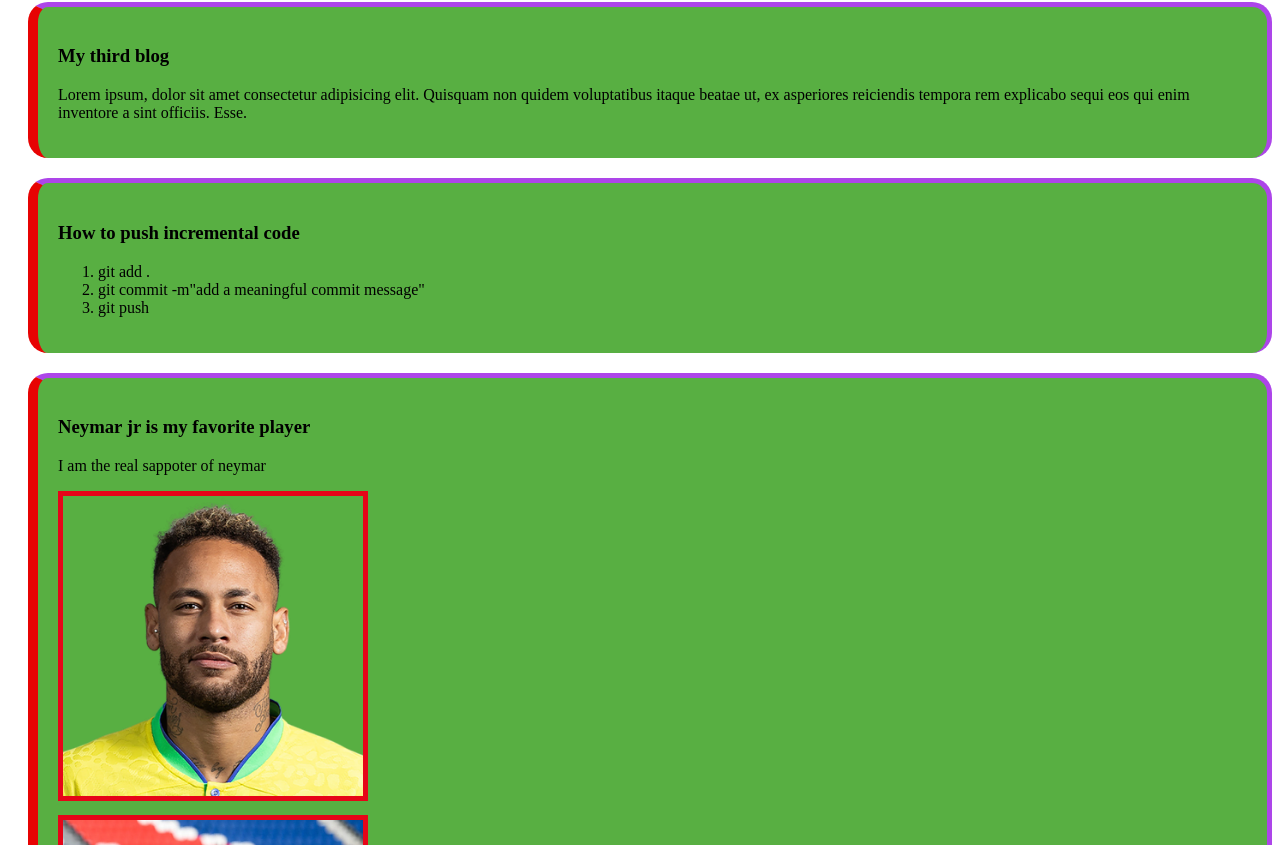
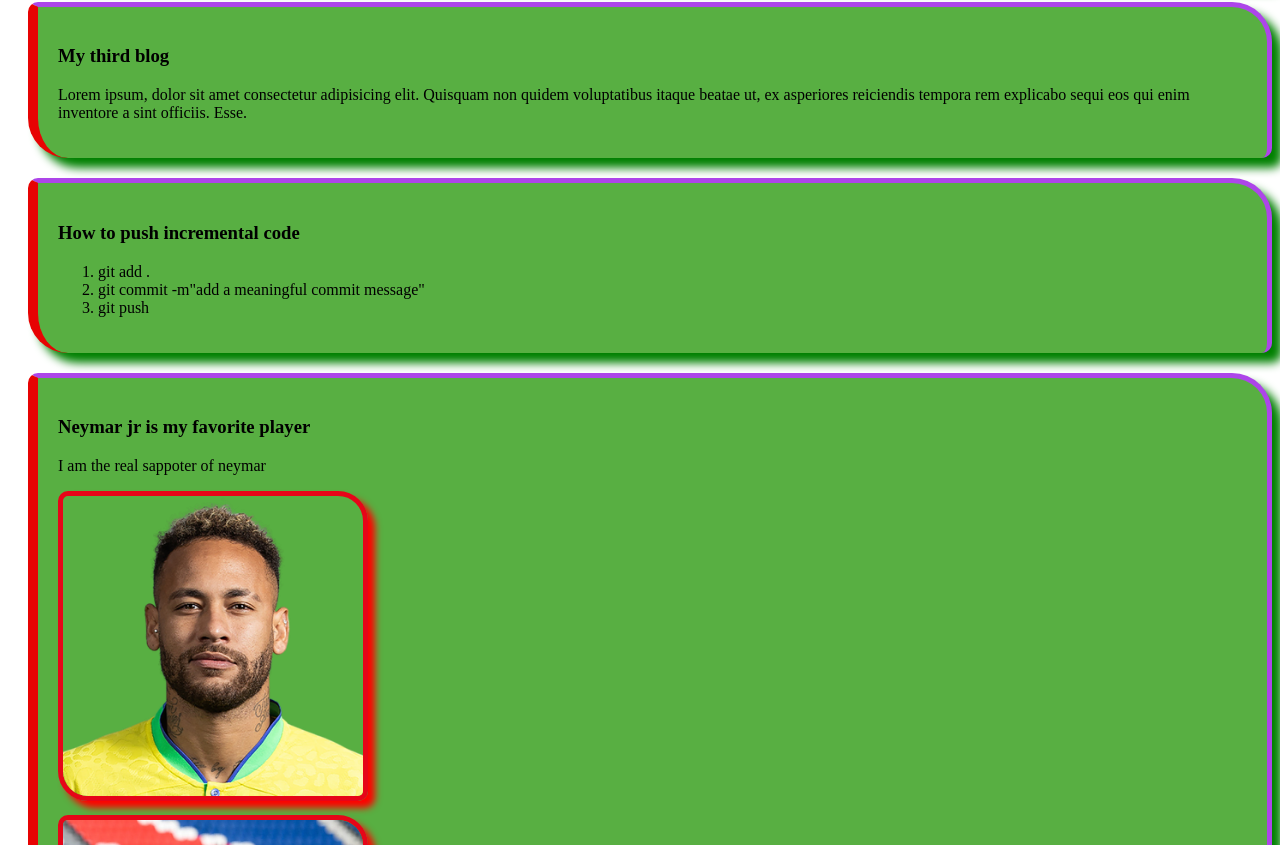
Before and after one commit to MD-Shadikur-rahman/my-simple-website, a plain HTML site: page index.html in a window 1280 px wide. Shown: the part 585-1430 px from the top of the page. Drawn offline with Linux system fonts and the light colour scheme.

Commit message:
added code

```diff
--- a/styles/blog.css
+++ b/styles/blog.css
@@ -4,7 +4,7 @@ div {
     /* padding-top: 10px; */
     /* padding-bottom: 10px; */
     margin-bottom: 10px;
-    border-radius: 20px;
+    border-radius: 10px 40px;
     background: rgb(88, 175, 66);
     margin-left: 20px;
     /* border: 25px; */
@@ -13,6 +13,7 @@ div {
     border-bottom: none;
     border-left: 10px solid rgb(231, 3, 3);
     margin-bottom: 20px;
+    box-shadow: 10px 10px 10px green;
 }
 
 img {
@@ -20,4 +21,6 @@ img {
     border: 5px solid rgb(230, 5, 24);
     margin-bottom: 10px;
     /* border-bottom: none; */
+    border-radius: 10px 30px;
+    box-shadow: 7px 7px 7px red;
 }
```
